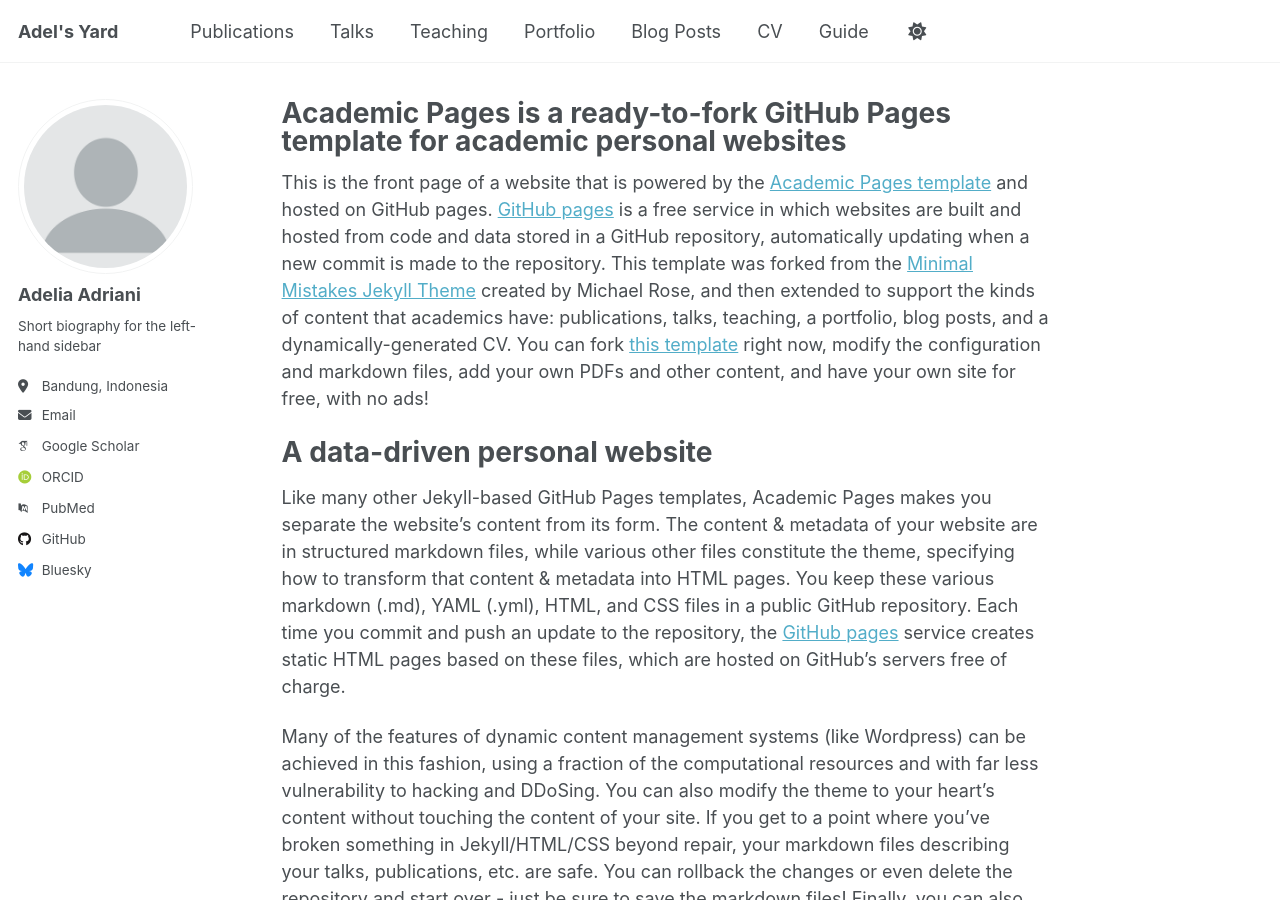
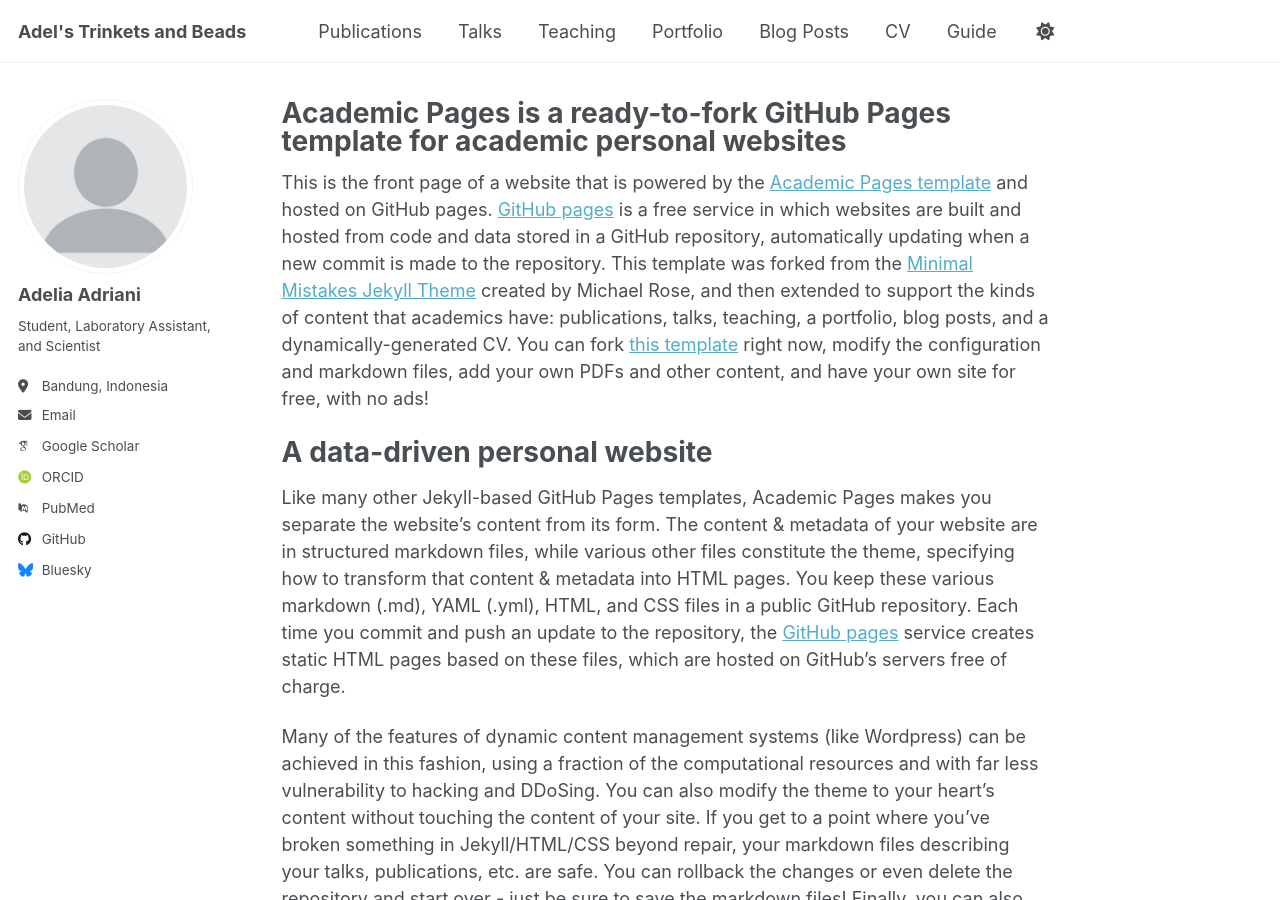
Before and after one commit to adeladriani/adeladriani-s, a Jekyll site: the page built from _pages/about.md, in a window 1280 px wide and 900 px high. Built offline with Jekyll 4.4.1, drawn with Linux system fonts in a browser that asks for light colours; some web fonts are replaced.

Commit message:
Update _config.yml
- erasing the description

```diff
--- a/_config.yml
+++ b/_config.yml
@@ -9,10 +9,10 @@
 # Basic Site Settings
 locale                   : "en-US"
 site_theme               : "default"
-title                    : "Adel's Yard"
+title                    : "Adel's Trinkets and Beads"
 title_separator          : "-"
 name                     : &name "Adel"
-description              : &description "I'm a freshgraduate of Universitas Gadjah Mada, majoring in Biology. Ever since as an undergraduate student until now, I've always interested in Animal Physiology, focusing on Animal Reproduction and Embriology. I have several experiences as an Intern in professional field s, such as Laboratory Assistant at Badan Riset dan Inovasi Nasional and Conservation Staff at Gembira Loka Zoo. Right now, I'm enrolled at Institut Teknologi Bandung for postgraduate studies in Biology."
+description              : &description
 url                      : https://academicpages.github.io # the base hostname & protocol for your site e.g. "https://[your GitHub username].github.io"
 baseurl                  : "" # the subpath of your site, e.g. "/blog"
 repository               : "academicpages/academicpages.github.io"
@@ -25,7 +25,7 @@ author:
   avatar           : "profile.png"
   name             : "Adelia Adriani"
   pronouns         : # example: "she/her"
-  bio              : "Short biography for the left-hand sidebar"
+  bio              : "Student, Laboratory Assistant, and Scientist"
   location         : "Bandung, Indonesia"
   university       : "Institut Teknologi Bandung"
   uri              : # URL
```
